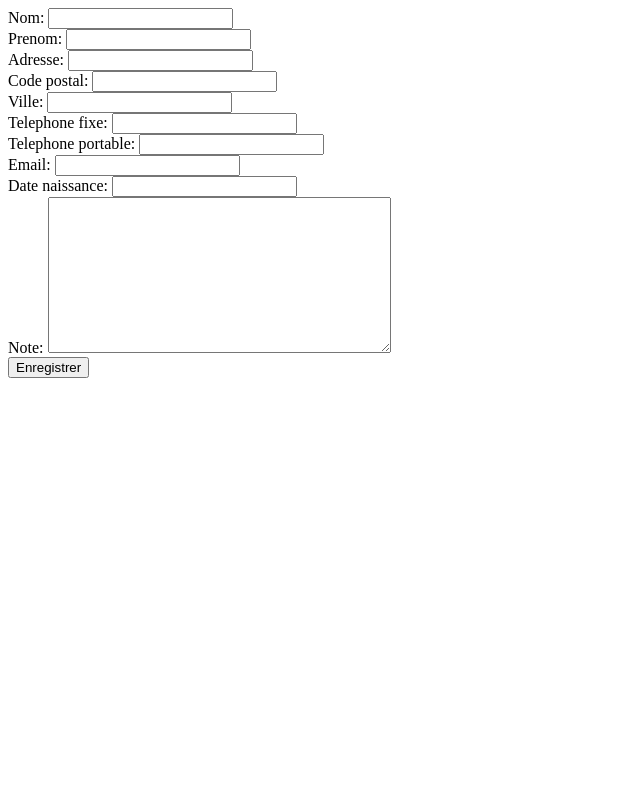
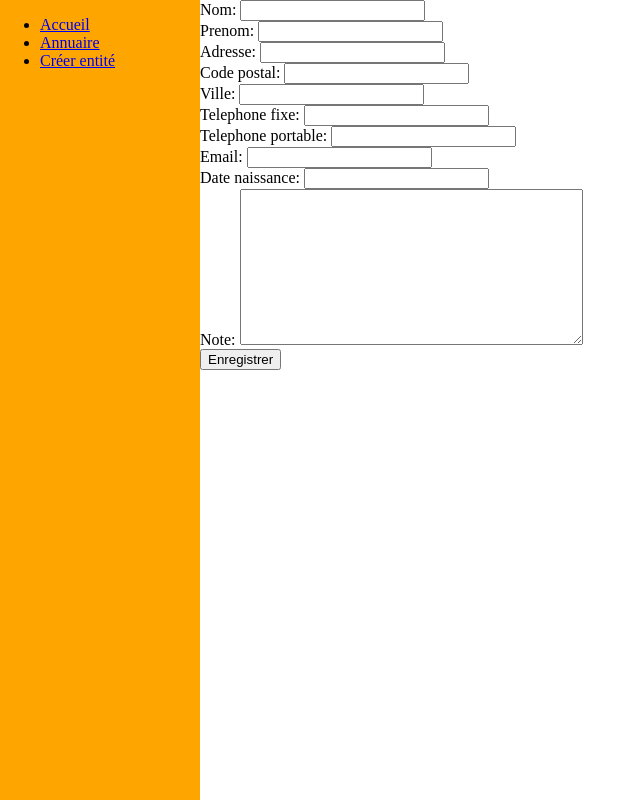
Before and after one commit to piseb/stonable, a Django app: page /entites/new in a window 1280 px wide. Shown: the whole page, without its empty margins (0-640 px from the left). Run offline with Django 5.2, Linux system fonts and the light colour scheme.

Commit message:
adding form entites in template

```diff
--- a/docker/stonable/templates/entites/entite.html
+++ b/docker/stonable/templates/entites/entite.html
@@ -1,6 +1,9 @@
+{% extends "template/base.html" %}
+{% block content %}
 <form action="{% url 'entite_create' %}" method="post">
     {% csrf_token %}
     {{ form }}
     {% comment %} <button type="submit">Envoyer</button> {% endcomment %}
     <input type="submit" value="Enregistrer">
 </form>
+{% endblock %}
--- a/docker/stonable/templates/entites/index.html
+++ b/docker/stonable/templates/entites/index.html
@@ -1 +1,4 @@
+{% extends "template/base.html" %}
+{% block content %}
 {{ entites }}
+{% endblock %}
--- a/docker/stonable/templates/template/base.html
+++ b/docker/stonable/templates/template/base.html
@@ -15,6 +15,12 @@
                 <li>
                     <a href="{% url "index" %}">Accueil</a>
                 </li>
+                <li>
+                    <a href="{% url "entites" %}">Annuaire</a>
+                </li>
+                <li>
+                    <a href="{% url "entite_create" %}">Créer entité</a>
+                </li>
             </ul>
         </div>
         <div class="content">
```
